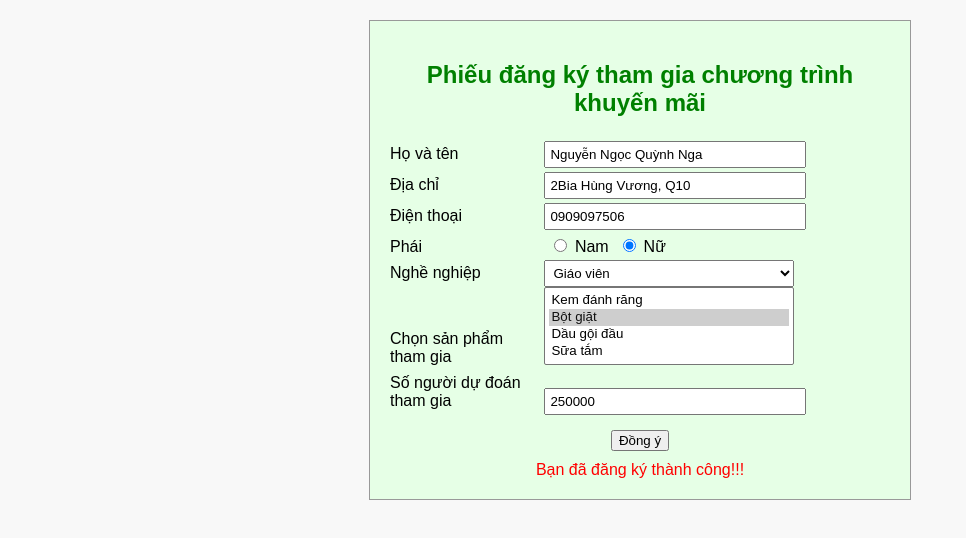
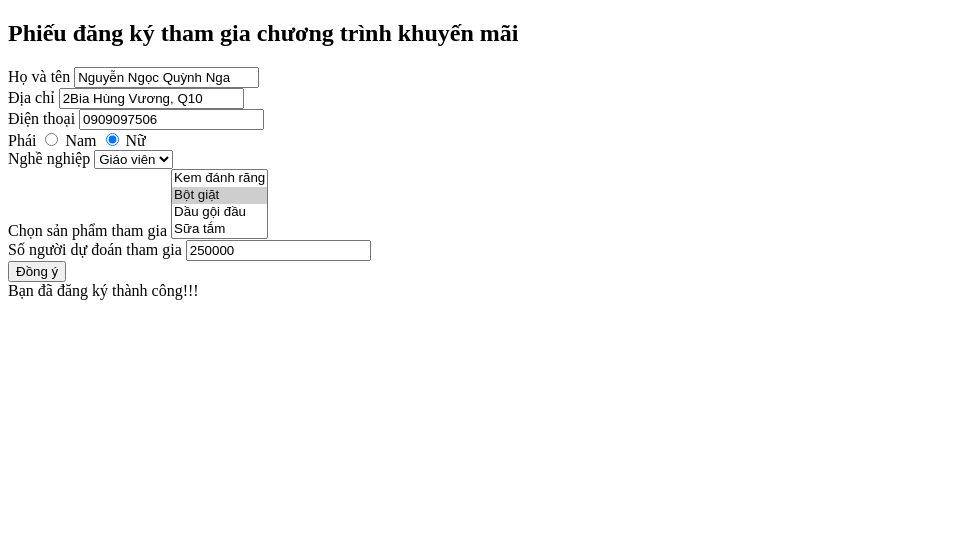
Before and after one commit to Ducanh11108/login, a plain HTML site: page index.html in a window 1280 px wide. Shown: the whole page, without its empty margins (0-966 px from the left). Drawn offline with Linux system fonts and the light colour scheme.

Commit message:
Update index.html

```diff
--- a/index.html
+++ b/index.html
@@ -3,44 +3,6 @@
 <head>
   <meta charset="UTF-8">
   <title>Phiếu đăng ký tham gia chương trình khuyến mãi</title>
-  <style>
-    body {
-      font-family: Arial, sans-serif;
-      background-color: #f8f8f8;
-    }
-    form {
-      width: 500px;
-      background-color: #e6ffe6;
-      padding: 20px;
-      border: 1px solid #999;
-      margin: 20px auto;
-    }
-    h2 {
-      text-align: center;
-      color: green;
-    }
-    label {
-      display: inline-block;
-      width: 150px;
-      margin-top: 8px;
-    }
-    input[type="text"], select {
-      width: 250px;
-      padding: 4px;
-    }
-    input[type="radio"] {
-      margin-left: 10px;
-    }
-    .button {
-      text-align: center;
-      margin-top: 15px;
-    }
-    .success {
-      text-align: center;
-      color: red;
-      margin-top: 10px;
-    }
-  </style>
 </head>
 <body>
   <form>
```
